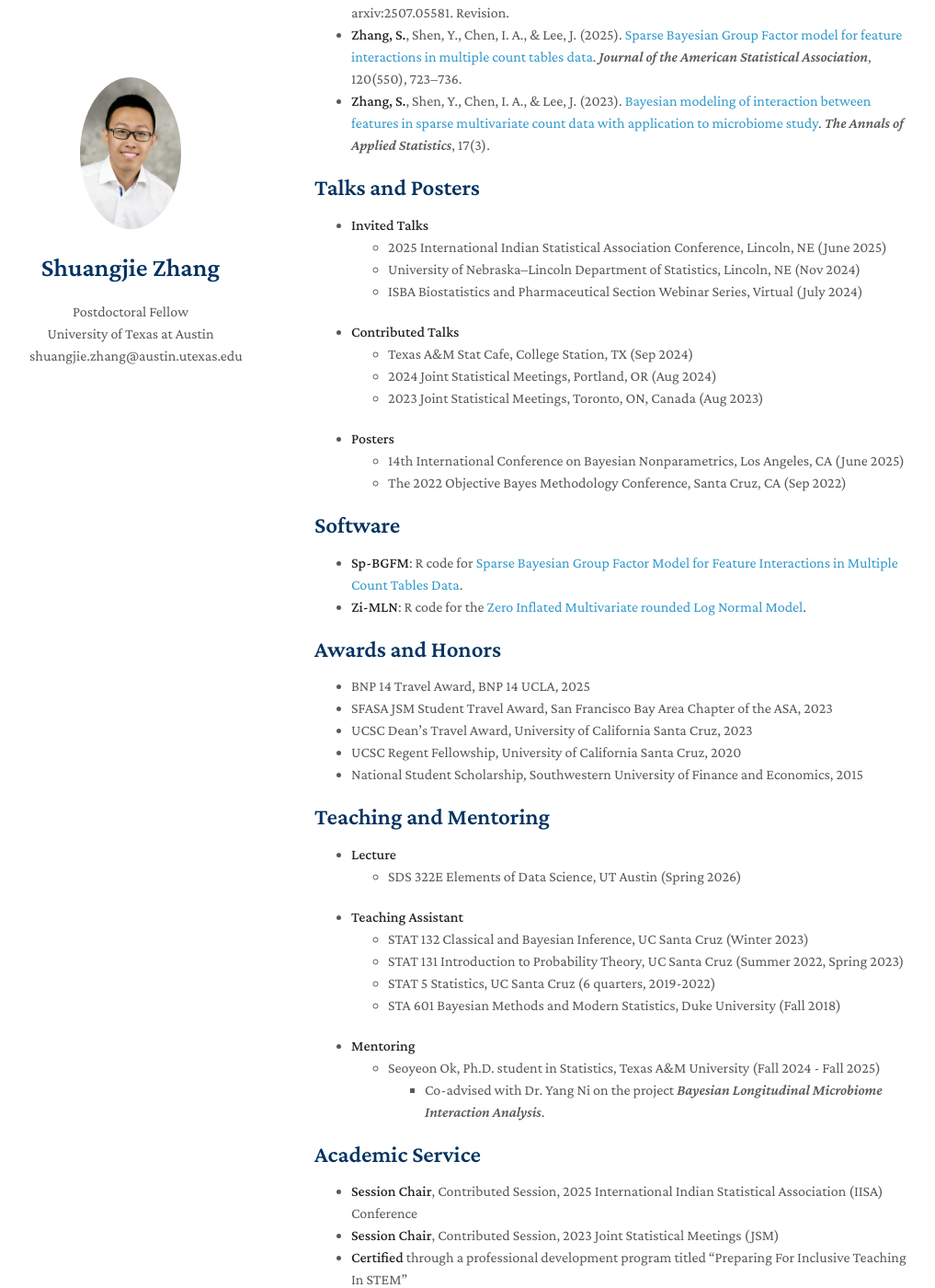
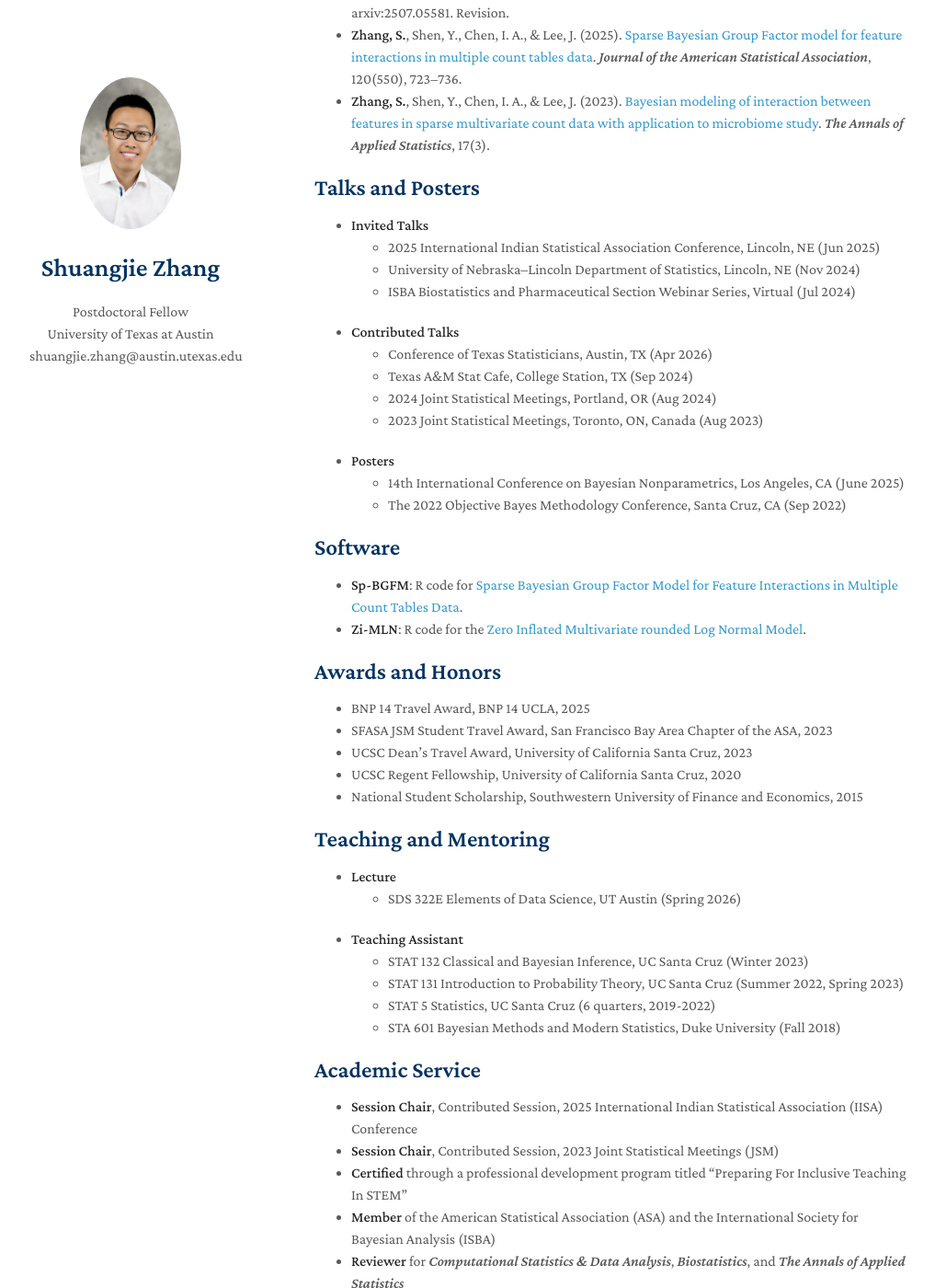
Before and after one commit to shuang-jie/shuang-jie.github.io, a Jekyll site: the page built from index.md, in a window 1280 px wide and 1400 px high, scrolled down 843 px. Shown: the whole window at 92% size, without its empty margins (128-1145 px from the left). Built offline with Jekyll 4.4.1, drawn with Linux system fonts in a browser that asks for light colours; nearby versions of some CDN libraries; a style sheet for code colours, icons or effects is not loaded.

Commit message:
Revise talk dates and add new contributed talk
Updated dates and added a new contributed talk.

```diff
--- a/index.md
+++ b/index.md
@@ -31,10 +31,11 @@ My research interests include:
 
 ## Talks and Posters
 * **Invited Talks**
-    * 2025 International Indian Statistical Association Conference, Lincoln, NE (June 2025)
+    * 2025 International Indian Statistical Association Conference, Lincoln, NE (Jun 2025)
     * University of Nebraska–Lincoln Department of Statistics, Lincoln, NE (Nov 2024)
-    * ISBA Biostatistics and Pharmaceutical Section Webinar Series, Virtual (July 2024)
+    * ISBA Biostatistics and Pharmaceutical Section Webinar Series, Virtual (Jul 2024)
 * **Contributed Talks**
+    * Conference of Texas Statisticians, Austin, TX (Apr 2026)
     * Texas A&M Stat Cafe, College Station, TX (Sep 2024)
     * 2024 Joint Statistical Meetings, Portland, OR (Aug 2024)
     * 2023 Joint Statistical Meetings, Toronto, ON, Canada (Aug 2023)
@@ -61,9 +62,6 @@ My research interests include:
     * STAT 131 Introduction to Probability Theory, UC Santa Cruz (Summer 2022, Spring 2023)
     * STAT 5 Statistics, UC Santa Cruz (6 quarters, 2019-2022)
     * STA 601 Bayesian Methods and Modern Statistics, Duke University (Fall 2018)
-* **Mentoring**
-    * Seoyeon Ok, Ph.D. student in Statistics, Texas A&M University (Fall 2024 - Fall 2025)
-        * Co-advised with Dr. Yang Ni on the project *Bayesian Longitudinal Microbiome Interaction Analysis*.
 
 ## Academic Service
 * **Session Chair**, Contributed Session, 2025 International Indian Statistical Association (IISA) Conference
```
